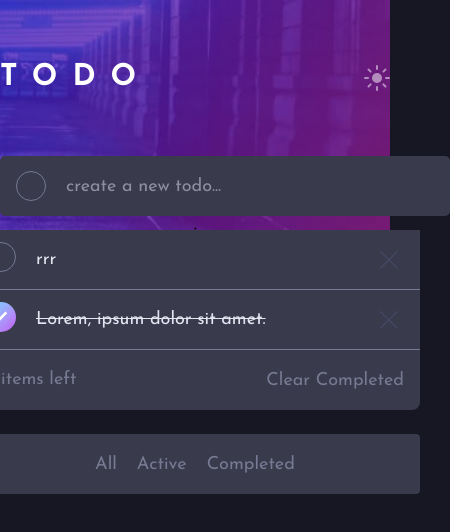
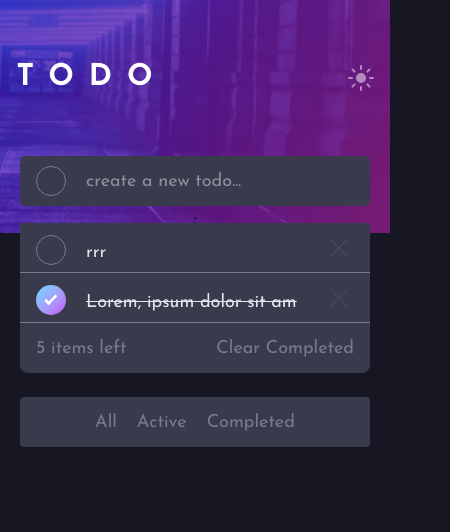
Before and after one commit to NgirfanulMangali/todo-app, a website: page src/index.html in a window 390 px wide. Shown: the whole page, 450 px wide, since content can reach past the window. Drawn offline with Linux system fonts and the light colour scheme.

Commit message:
change box input size to mobile and create text button be blue when click it

```diff
--- a/script/index.js
+++ b/script/index.js
@@ -34,7 +34,7 @@ document.getElementById("input").addEventListener('keydown', (e) => {
                 itemsLeft++;
             }
         });
-        document.getElementById("items-left").innerHTML = `<p class="mt-4" id="items-left">${itemsLeft} items left</p>`;
+        document.getElementById("items-left").innerHTML = `<p class="mt-3" id="items-left">${itemsLeft} items left</p>`;
 
         // Tambahkan event listener ke semua elemen dengan class "toMark"
         document.querySelectorAll(".toMark").forEach((circle) => {
@@ -78,6 +78,7 @@ function klikCircle(event) {
 
 document.getElementById("clearCompleted").addEventListener("click", () => {
 
+
     const tasks = document.querySelectorAll("#result div");
     tasks.forEach((task) => {
         const textElement = task.querySelector("p");
@@ -94,6 +95,11 @@ document.getElementById("clearCompleted").addEventListener("click", () => {
 
 // Add event listener for "active" button
 document.getElementById("active").addEventListener("click", () => {
+
+    document.getElementById("active").classList.add("text-Bright-Blue");
+    document.getElementById("all").classList.remove("text-Bright-Blue");
+    document.getElementById("completed").classList.remove("text-Bright-Blue");
+
     document.querySelectorAll("#result div").forEach((task) => {
         const textElement = task.querySelector("p");
         if (textElement && textElement.classList.contains("line-through")) {
@@ -110,6 +116,11 @@ document.getElementById("active").addEventListener("click", () => {
 
 // Add event listener for "all" button
 document.getElementById("all").addEventListener("click", () => {
+
+
+    document.getElementById("all").classList.add("text-Bright-Blue");
+    document.getElementById("active").classList.remove("text-Bright-Blue");
+    document.getElementById("completed").classList.remove("text-Bright-Blue");
     document.querySelectorAll("#result div").forEach((task) => {
         task.style.display = "flex";
     });
@@ -120,6 +131,12 @@ document.getElementById("all").addEventListener("click", () => {
 
 // Add event listener for "completed" button
 document.getElementById("completed").addEventListener("click", () => {
+
+    document.getElementById("completed").classList.add("text-Bright-Blue");
+    document.getElementById("all").classList.remove("text-Bright-Blue");
+    document.getElementById("active").classList.remove("text-Bright-Blue");
+
+
     // Sembunyikan elemen tugas yang belum selesai
     document.querySelectorAll("#result div").forEach((task) => {
         const textElement = task.querySelector("p");
--- a/src/index.html
+++ b/src/index.html
@@ -9,22 +9,22 @@
 <body class="text-[1.125rem] font-Josefin-Sans bg-Very-Dark-Blue ">
                 <div class="bg-[url(/images/bg-mobile-dark.jpg)] bg-cover bg-no-repeat bg-center w-full flex flex-col justify-between items-center ">
                     <!--TODO text and toggle icon-->
-                    <div class="flex mt-15 items-center justify-between w-full">
+                    <div class="flex mt-15  items-center justify-center gap-45">
                         <h1 class="text-3xl font-bold text-white tracking-[15px]">TODO</h1>
                         <img src="/images/icon-sun.svg" alt="sun icon-sun" class="animate-pulse">
                     </div>
                     <!--TODO Input-->
-                    <div class="w-[450px] h-[60px] bg-Very-Dark-Grayish-Blue-alt rounded-[5px] flex items-center px-4 mt-15 mx-auto">
-                        <div class="w-[30px] h-[30px] rounded-full bg-Very-Dark-Grayish-Blue-alt border-[1px] border-Dark-Grayish-Blue"></div>
+                    <div class="w-[21.875rem] h-[3.125rem] bg-Very-Dark-Grayish-Blue-alt rounded-[5px] flex items-center px-4 mt-15 mx-auto">
+                        <div class="w-[1.875rem] h-[1.875rem] rounded-full bg-Very-Dark-Grayish-Blue-alt border-[1px] border-Dark-Grayish-Blue"></div>
                         <input type="text" placeholder="create a new todo..." class="text-Light-Grayish-Blue-hover ml-5 focus:outline-none" id="input">
                     </div>;
                 </div>
 
             <!--TODO List-->
 
-                <div class=" bg-Very-Dark-Grayish-Blue-alt rounded-lg w-[450px] h-[60px] absolute top-65 left-1/2 transform -translate-x-1/2 -translate-y-1/2 ">
+                <div class=" bg-Very-Dark-Grayish-Blue-alt rounded-lg w-[21.875rem] h-[3.125rem] absolute top-62 left-1/2 transform -translate-x-1/2 -translate-y-1/2 ">
                     <div id="result">
-                            <div class="w-[450px] h-[60px]     bg-Very-Dark-Grayish-Blue-alt flex px-4 break-all overflow-auto border-b-1 border-Dark-Grayish-Blue remove">
+                            <div class="w-[21.875rem] h-[3.125rem]    bg-Very-Dark-Grayish-Blue-alt flex px-4 break-all overflow-auto border-b-1 border-Dark-Grayish-Blue remove">
                                 <div class="mt-3">
                                     <div class="w-[30px] h-[30px] rounded-full bg-Very-Dark-Grayish-Blue-alt border-[1px] border-Dark-Grayish-Blue to-mark "></div>
                                 </div>
@@ -36,7 +36,7 @@
                                 </div>
                             </div>
 
-                            <div class="w-[450px] h-[60px] bg-Very-Dark-Grayish-Blue-alt  flex px-4 break-all overflow-auto border-b-1 border-Dark-Grayish-Blue ">
+                            <div class="w-[21.875rem] h-[3.125rem] bg-Very-Dark-Grayish-Blue-alt  flex px-4 break-all overflow-auto border-b-1 border-Dark-Grayish-Blue ">
                                 <div class="mt-3">
                                     <div class="w-[30px] h-[30px] rounded-full bg-linear-to-br from-young-blue to-young-purple  flex items-center justify-center">
                                         <img src="/images/icon-check.svg" alt="icon-check" class="w-[14px] h-[12px]">
@@ -52,16 +52,16 @@
                     </div>
                     <!-- Button Text-->
                     <div>
-                        <div class="w-[450px] h-[60px] bg-Very-Dark-Grayish-Blue-alt  flex justify-between px-4 rounded-b-lg text-Dark-Grayish-Blue ">
-                            <p class="mt-4" id="items-left">5 items left</p>
+                        <div class="w-[21.875rem] h-[3.125rem] bg-Very-Dark-Grayish-Blue-alt  flex justify-between px-4 rounded-b-lg text-Dark-Grayish-Blue ">
+                            <p class="mt-3" id="items-left">5 items left</p>
                             <button class="cursor-pointer" id="clearCompleted"><p>Clear Completed</p></button>
                         </div>
 
-                        <div class="w-[450px] h-[60px] bg-Very-Dark-Grayish-Blue-alt  flex items-center justify-center px-4 rounded mt-6">
-                        <div class="flex items-center px-4 text-Dark-Grayish-Blue gap-5">
+                        <div class="w-[21.875rem] h-[3.125rem] bg-Very-Dark-Grayish-Blue-alt  flex items-center justify-center px-4 rounded mt-6">
+                        <div class="flex items-center px-4 text-Dark-Grayish-Blue gap-5 ">
                             <button class="cursor-pointer" id="all"><p>All</p></button>
                             <button class="cursor-pointer" id="active"><p>Active</p></button>
-                            <button class="cursor-pointer" id="completed"><p>Completed</p></button>
+                            <button class="cursor-pointer " id="completed"><p>Completed</p></button>
                         </div>
                     </div>
 
```
Also changed, not shown: src/output.css.
